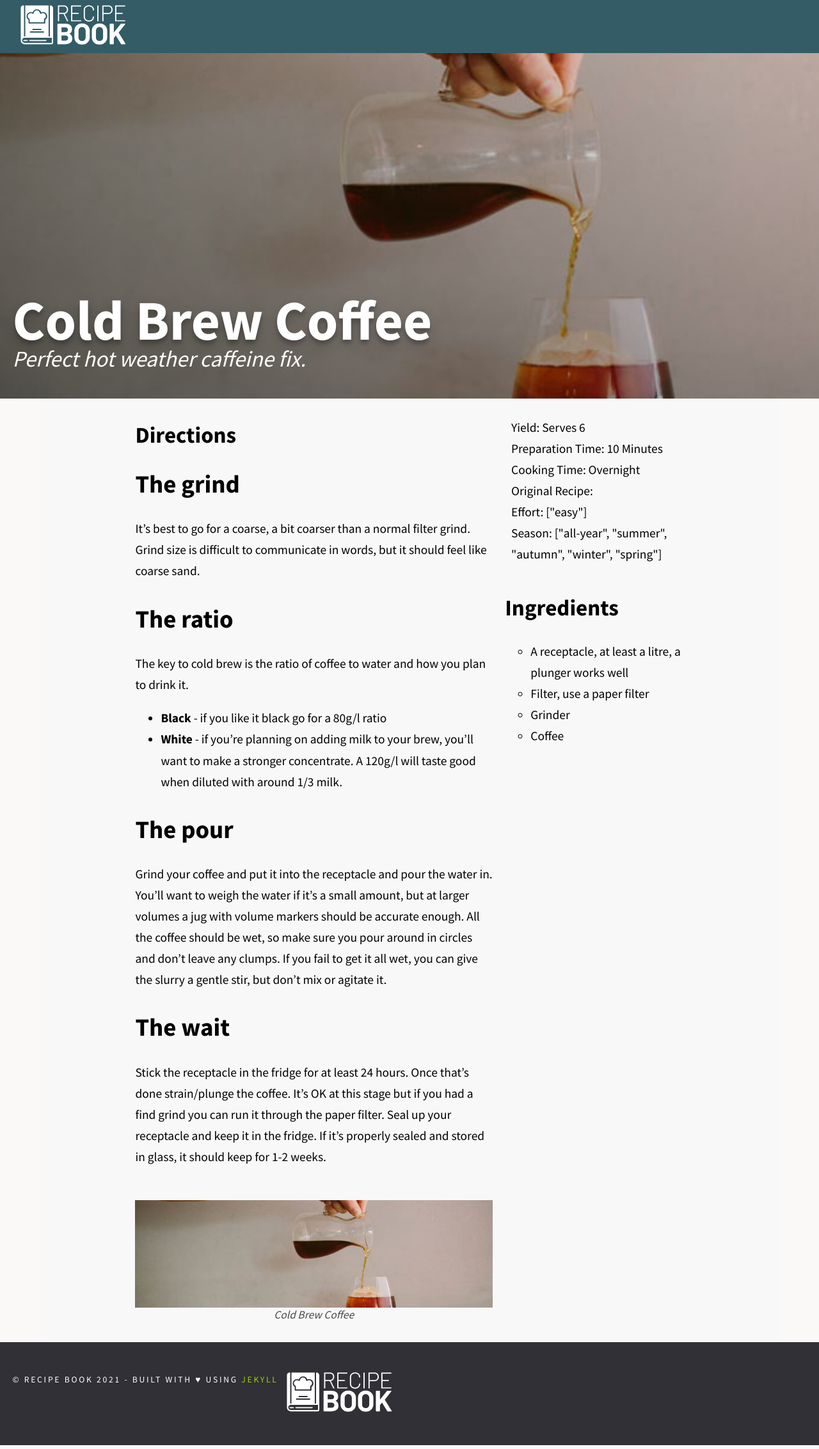
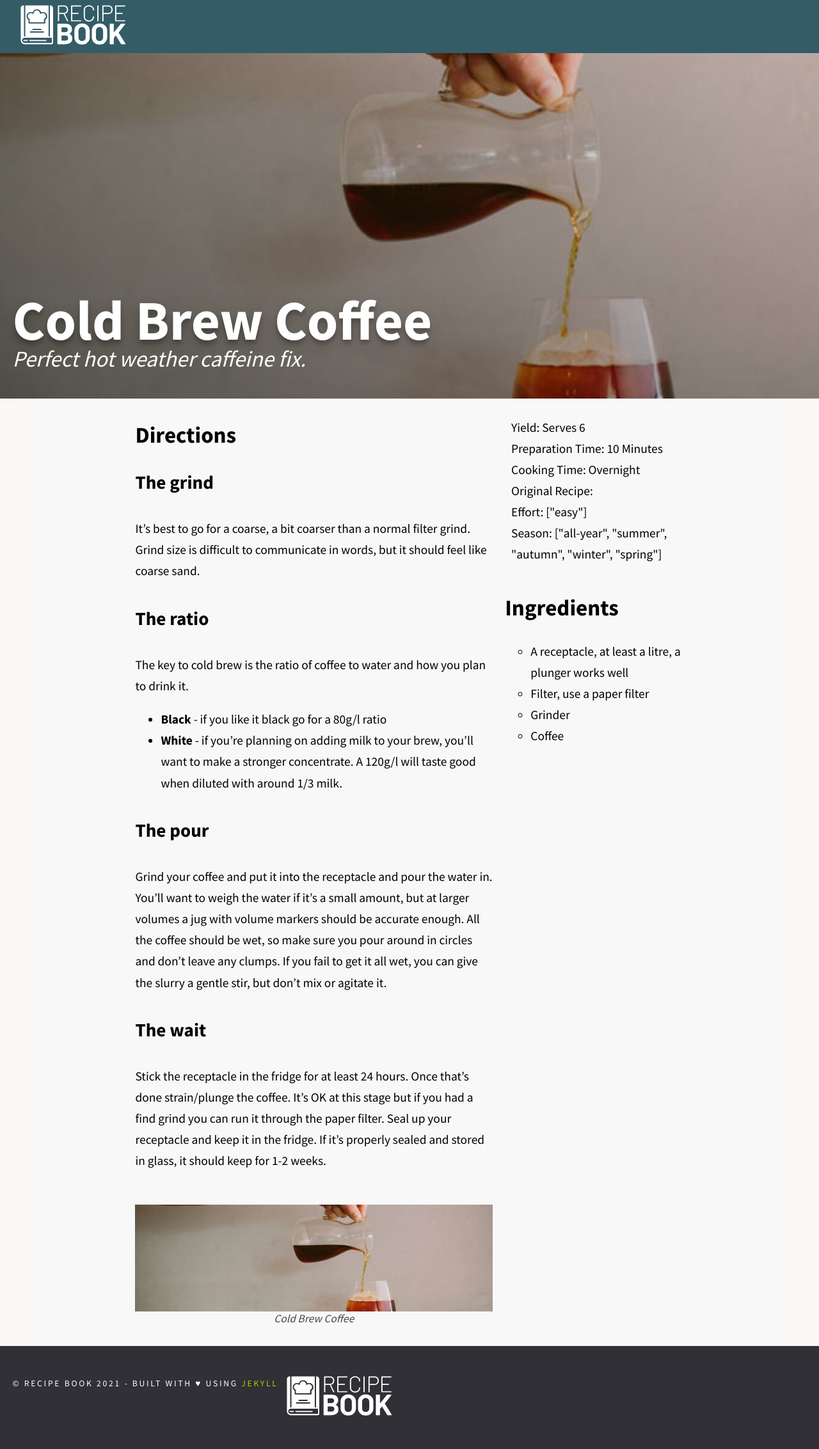
Before and after one commit to timklapdor/recipe-book, a Jekyll site: the page built from _recipes/cold-brew-coffee.md, in a window 1280 px wide. Shown: the whole page at 64% size. Built offline with Jekyll 4.4.1, drawn with Linux system fonts in a browser that asks for light colours.

Commit message:
update headings

```diff
--- a/_recipes/cold-brew-coffee.md
+++ b/_recipes/cold-brew-coffee.md
@@ -23,21 +23,21 @@ ingredients:
 - Coffee
 
 ---
-## The grind
+#### The grind
 
 It's best to go for a coarse, a bit coarser than a normal filter grind. Grind size is difficult to communicate in words, but it should feel like coarse sand.
 
-## The ratio
+#### The ratio
 
 The key to cold brew is the ratio of coffee to water and how you plan to drink it.
 
 - **Black** - if you like it black go for a 80g/l ratio
 - **White** - if you’re planning on adding milk to your brew, you’ll want to make a stronger concentrate. A 120g/l will taste good when diluted with around 1/3 milk.
 
-## The pour
+#### The pour
 
 Grind your coffee and put it into the receptacle and pour the water in. You’ll want to weigh the water if it’s a small amount, but at larger volumes a jug with volume markers should be accurate enough. All the coffee should be wet, so make sure you pour around in circles and don’t leave any clumps. If you fail to get it all wet, you can give the slurry a gentle stir, but don't mix or agitate it.
 
-## The wait
+#### The wait
 
 Stick the receptacle in the fridge for at least 24 hours. Once that's done strain/plunge the coffee. It's OK at this stage but if you had a find grind you can run it through the paper filter. Seal up your receptacle and keep it in the fridge. If it’s properly sealed and stored in glass, it should keep for 1-2 weeks.
```
